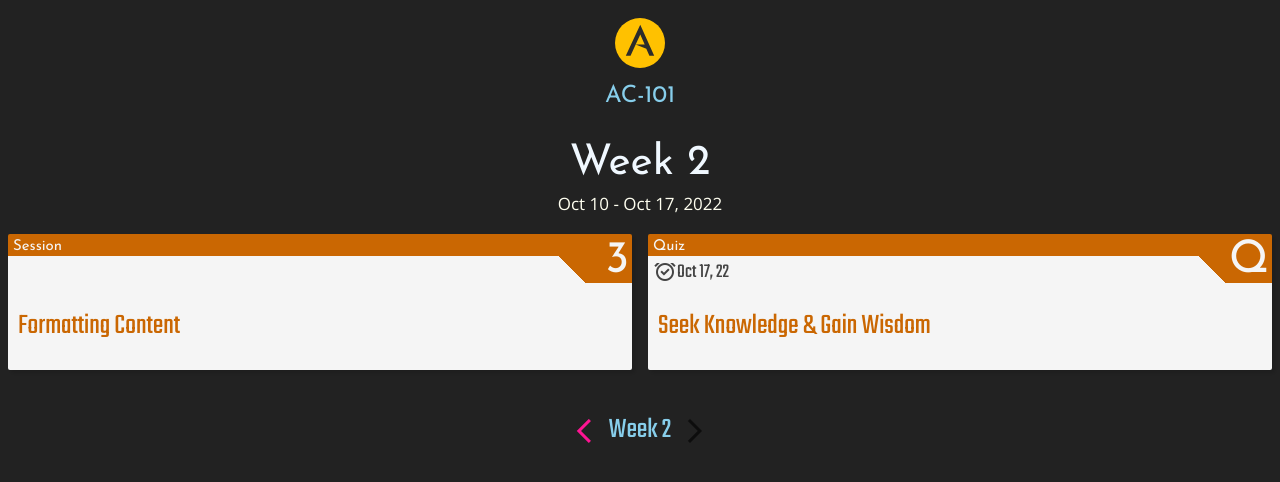
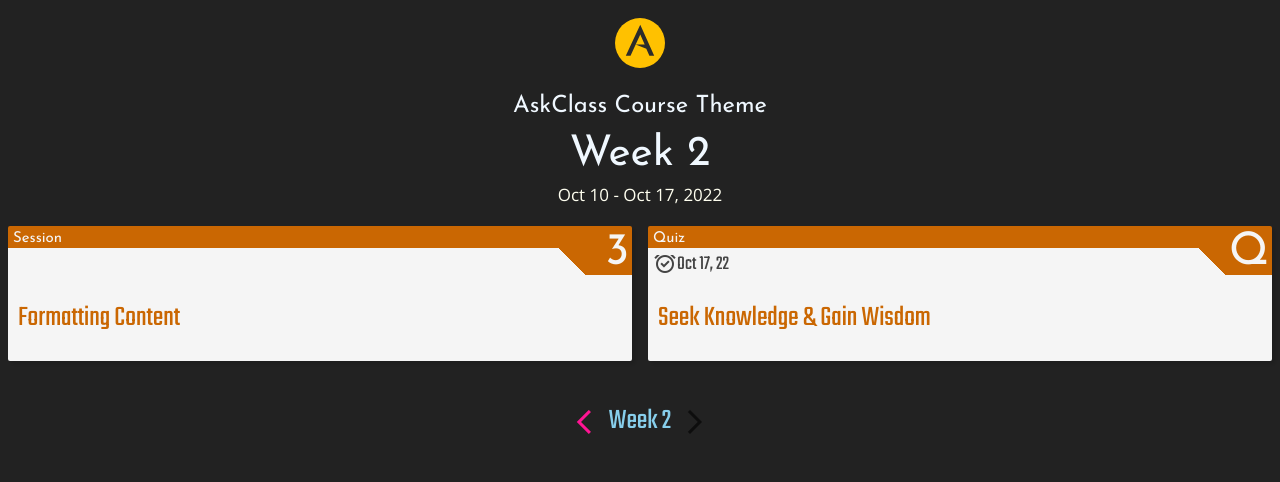
Before and after one commit to beAuthentic/askclass-course-theme, a Jekyll site: the page built from content/_segment/week-02.md, in a window 1280 px wide. Shown: the top 482 px of the page. Built offline with Jekyll 4.4.1, drawn with Linux system fonts in a browser that asks for light colours.

Commit message:
refactor: Obsolete `data.course.id` in favor of `acc.short_name`

```diff
--- a/_data/course.yml
+++ b/_data/course.yml
@@ -1,4 +1,3 @@
-id: 'AC-101'
 session_tag: 'Session'
 
 segments:
--- a/_layouts/segment.html
+++ b/_layouts/segment.html
@@ -5,7 +5,7 @@
 <html lang="en">
   {% include header.html %}
   <body>
-    {% include logo.html size=50 title=site.data.course.id %}
+    {% include logo.html size=50 %}
     {% include segment/header.html info=info %}
 
     {% include segment/index.html info=info %}
--- a/_layouts/session.html
+++ b/_layouts/session.html
@@ -6,7 +6,7 @@
 <html lang="en">
   {% include header.html %}
   <body>
-    {% include logo.html size=50 title=site.data.course.id %}
+    {% include logo.html size=50 title=site.acc.short_name %}
     {% include session/header.html %}
 
     <section class="center-align spacer content">
```
